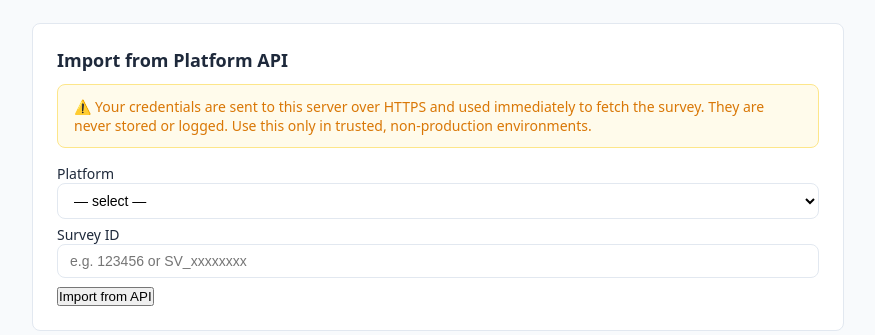
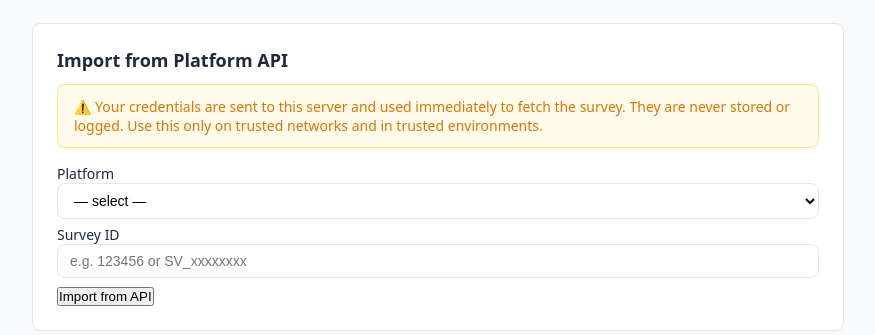
Before and after one commit to pxl-research/expats-geant, a FastAPI app: template m_ui/templates/upload.html in a window 1280 px wide. Shown: the part 573-908 px from the top of the page, without its empty margins (202-1077 px from the left). Run offline with FastAPI, Linux system fonts and the light colour scheme; the template is opened without the code that fills it, so the values that code supplies are empty.

Commit message:
FIX: PR CR fixes

```diff
--- a/m_ui/templates/upload.html
+++ b/m_ui/templates/upload.html
@@ -43,9 +43,9 @@
 <section class="card" style="margin-top:1.5rem;">
   <h2>Import from Platform API</h2>
   <div class="alert alert-warning" role="alert">
-    &#9888;&#65039; Your credentials are sent to this server over HTTPS and used immediately
-    to fetch the survey. They are never stored or logged.
-    Use this only in trusted, non-production environments.
+    &#9888;&#65039; Your credentials are sent to this server and used immediately to fetch
+    the survey. They are never stored or logged.
+    Use this only on trusted networks and in trusted environments.
   </div>
 
   {% if api_error %}
```
